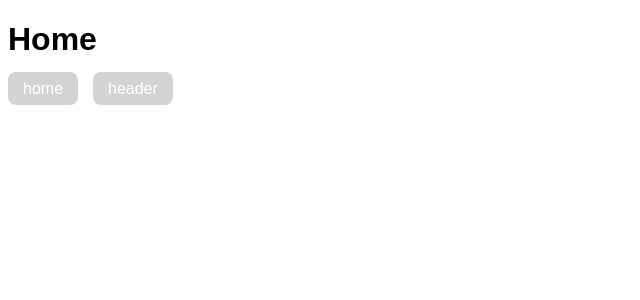
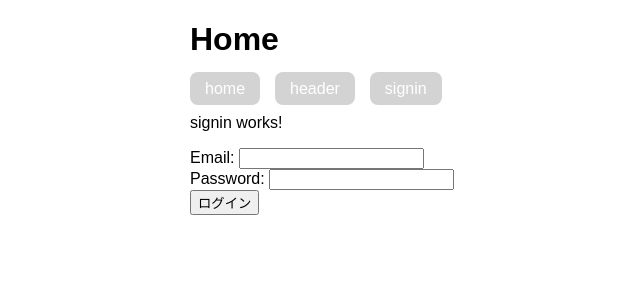
Before and after one commit to OGShoheiMatsuzawa/header, an Angular app: page /signin in a window 1280 px wide. Before the commit this address led to /. Shown: the top 300 px of the page, without its empty margins (0-640 px from the left). Built offline with nearby package versions, Linux system fonts and the light colour scheme.

Commit message:
Add function of get response headers

```diff
--- a/src/app/app-routing.module.ts
+++ b/src/app/app-routing.module.ts
@@ -2,9 +2,11 @@ import { NgModule } from '@angular/core';
 import { RouterModule, Routes } from '@angular/router';
 
 import { HeaderComponent } from './header/header.component';
+import { SigninComponent } from './signin/signin.component';
 
 const routes: Routes = [
  { path: 'header', component: HeaderComponent },
+ { path: 'signin', component: SigninComponent },
 ];
 
 @NgModule({
--- a/src/app/app.component.html
+++ b/src/app/app.component.html
@@ -1,6 +1,14 @@
+<header>
+  <div class="container">
     <h1>Home</h1>
     <nav>
       <a routerLink="/">home</a>
       <a routerLink="/header">header</a>
+      <a routerLink="signin">signin</a>
     </nav>
+  </div>
+</header>
+
+<div class="container">
   <router-outlet></router-outlet>
+</div>
--- a/src/app/app.component.scss
+++ b/src/app/app.component.scss
@@ -13,3 +13,9 @@ a[routerLink] {
   background: lightgray;
   color: #fff;
 }
+
+.container {
+  max-width: 900px;
+  width: 100%;
+  margin: 0 auto;
+}
--- a/src/app/app.module.ts
+++ b/src/app/app.module.ts
@@ -6,11 +6,13 @@ import { ReactiveFormsModule } from '@angular/forms';
 import { AppRoutingModule } from './app-routing.module';
 import { AppComponent } from './app.component';
 import { HeaderComponent } from './header/header.component';
+import { SigninComponent } from './signin/signin.component';
 
 @NgModule({
   declarations: [
     AppComponent,
-    HeaderComponent
+    HeaderComponent,
+    SigninComponent
   ],
   imports: [
     BrowserModule,
--- a/src/app/header/header.component.ts
+++ b/src/app/header/header.component.ts
@@ -1,6 +1,6 @@
 import { Component, OnInit } from '@angular/core';
 import { FormControl, FormGroup } from '@angular/forms';
-import { HttpClient } from '@angular/common/http';
+import { HttpClient, HttpHeaders } from '@angular/common/http';
 import { Router } from '@angular/router';
 
 import { Header } from '../header';
@@ -30,18 +30,26 @@ export class HeaderComponent implements OnInit {
 
   ngOnInit() {
     this.getPostData();
+    this.getHeader();
   }
 
   getPostData() {
     this.http.get(this.postsUrl)
-    .subscribe((result: any) => {
-      this.posts = result.data; // keyがdata, valueが投稿の配列。左記はRails APIのjson出力で設定
+    .subscribe((res: any) => {
+      this.posts = res.data; // keyがdata, valueが投稿の配列。左記はRails APIのjson出力で設定
     });
+  }
+
+  getHeader() {
+    this.http.get<any>(this.postsUrl, { observe: 'response'})
+    .subscribe(res => {
+      console.log(res.headers);
+    })
   }
 
   postPostData(data: any) {
     this.http.post(this.postsUrl, data)
-    .subscribe((result) => {
+    .subscribe((response) => {
       setTimeout(() => this.getPostData() , 200);
     });
   }
--- /dev/null
+++ b/src/app/signin/signin.component.html
@@ -0,0 +1,9 @@
+<p>signin works!</p>
+
+<form [formGroup]="signinForm" (ngSubmit)="signin(signinForm.value)">
+  <label for="email">Email: </label>
+  <input id="email" type="email" formControlName="email"><br>
+  <label for="password">Password: </label>
+  <input id="password" type="password" formControlName="password"><br>
+  <button type="submit">ログイン</button>
+</form>
--- /dev/null
+++ b/src/app/signin/signin.component.ts
@@ -0,0 +1,39 @@
+import { Component } from '@angular/core';
+import { HttpClient, HttpHeaders, HttpRequest} from '@angular/common/http';
+import { FormControl, FormGroup } from '@angular/forms';
+import { Router } from '@angular/router';
+
+@Component({
+  selector: 'app-signin',
+  templateUrl: './signin.component.html',
+  styleUrls: ['./signin.component.scss']
+})
+
+export class SigninComponent {
+
+  private url: string = 'https://dev-sandbox-mat01-be.sakuramobile.jp/auth/sign_in';
+
+  signinForm = new FormGroup({
+    email: new FormControl('', []),
+    password: new FormControl('', [])
+  });
+
+  constructor(
+    private http: HttpClient,
+    private router: Router
+  ){}
+
+  signin(data: any) {
+    this.http.post(this.url, data, { observe: 'response' })
+    .subscribe((res) => {
+      console.log(res);
+      const access_token = res.headers.get('access-token');
+      const client = res.headers.get('client');
+      const uid = res.headers.get('uid');
+      console.log(`access-token: ${access_token}`);
+      console.log(`client: ${client}`);
+      console.log(`uid: ${uid}`);
+      this.router.navigate(['header']);
+    });
+  }
+}
```
Also changed, not shown: src/app/signin/signin.component.scss (added). Lines whose indentation alone changed are shown as unchanged.
